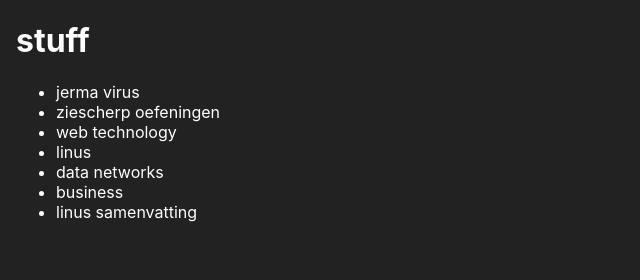
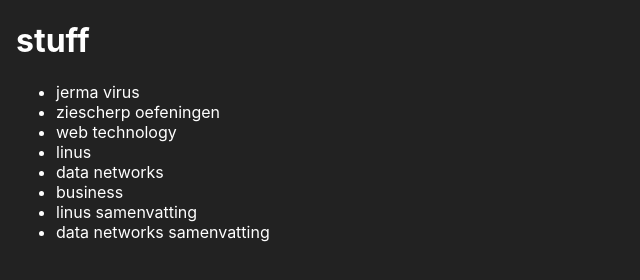
Before and after one commit to marnix-sys/marnix-sys.github.io, a plain HTML site: page index.html in a window 1280 px wide. Shown: the whole page, without its empty margins (0-640 px from the left). Drawn offline with Linux system fonts and the light colour scheme.

Commit message:
data networks link

```diff
--- a/index.html
+++ b/index.html
@@ -18,6 +18,7 @@
         <li><a href="https://cdn-125.anonfiles.com/f9y773B0xe/64e1badd-1642294381/Data%20Networks.7z" target="_blank">data networks</a></li>
         <li><a href="https://cdn-149.anonfiles.com/pf1074B9x4/8b1c0987-1642294355/Business%20Processes.7z" target="_blank">business</a></li>
         <li><a href="https://docs.google.com/document/d/1OUl1UXktbmJt0dEDD5xnlYh-F_6pGoQU/edit?usp=sharing&ouid=101332787909225662305&rtpof=true&sd=true" target="_blank">linus samenvatting</a></li>
+        <li><a href="https://docs.google.com/document/d/15ej2Vgyz-8KUjUtccVIchyBTi_WayvFZ/edit?usp=sharing&ouid=101332787909225662305&rtpof=true&sd=true" target="_blank">data networks samenvatting</a></li>
 
 
     </ul>
```
